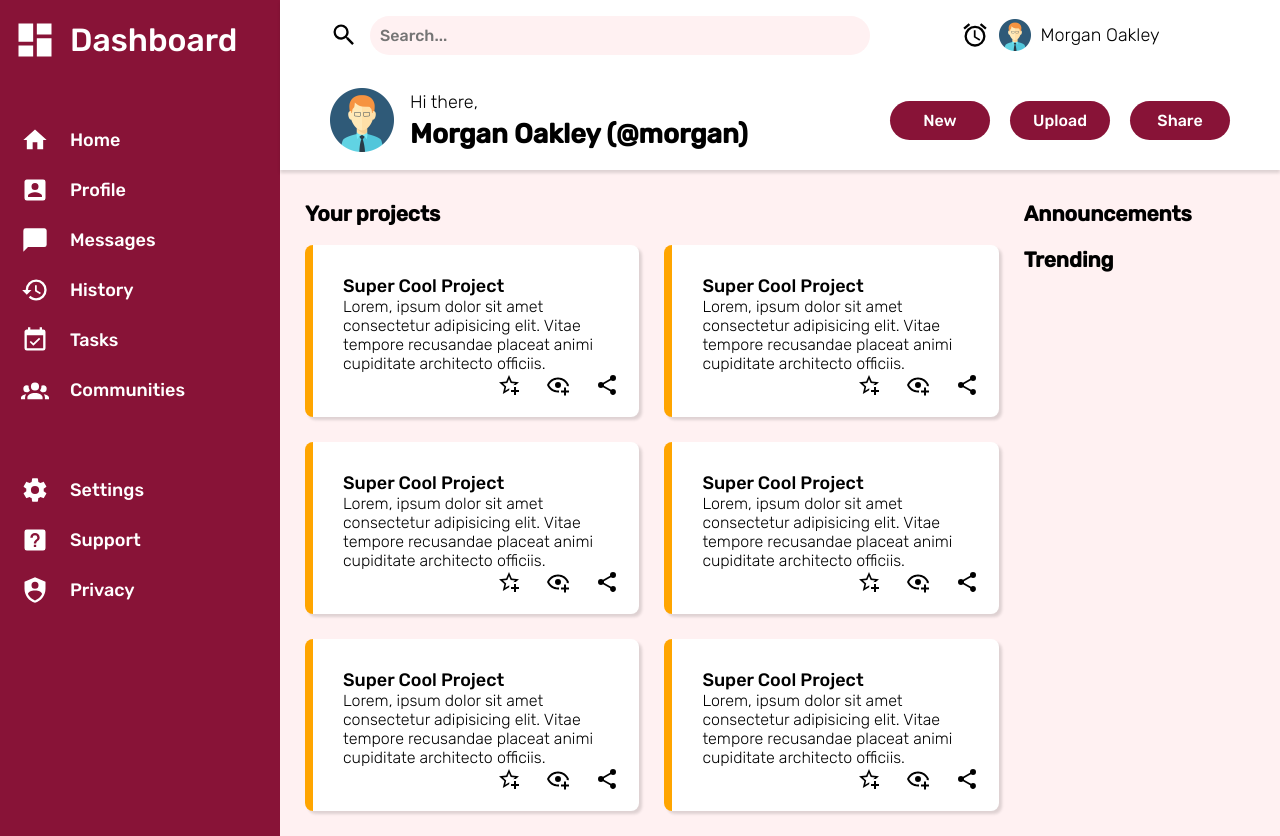
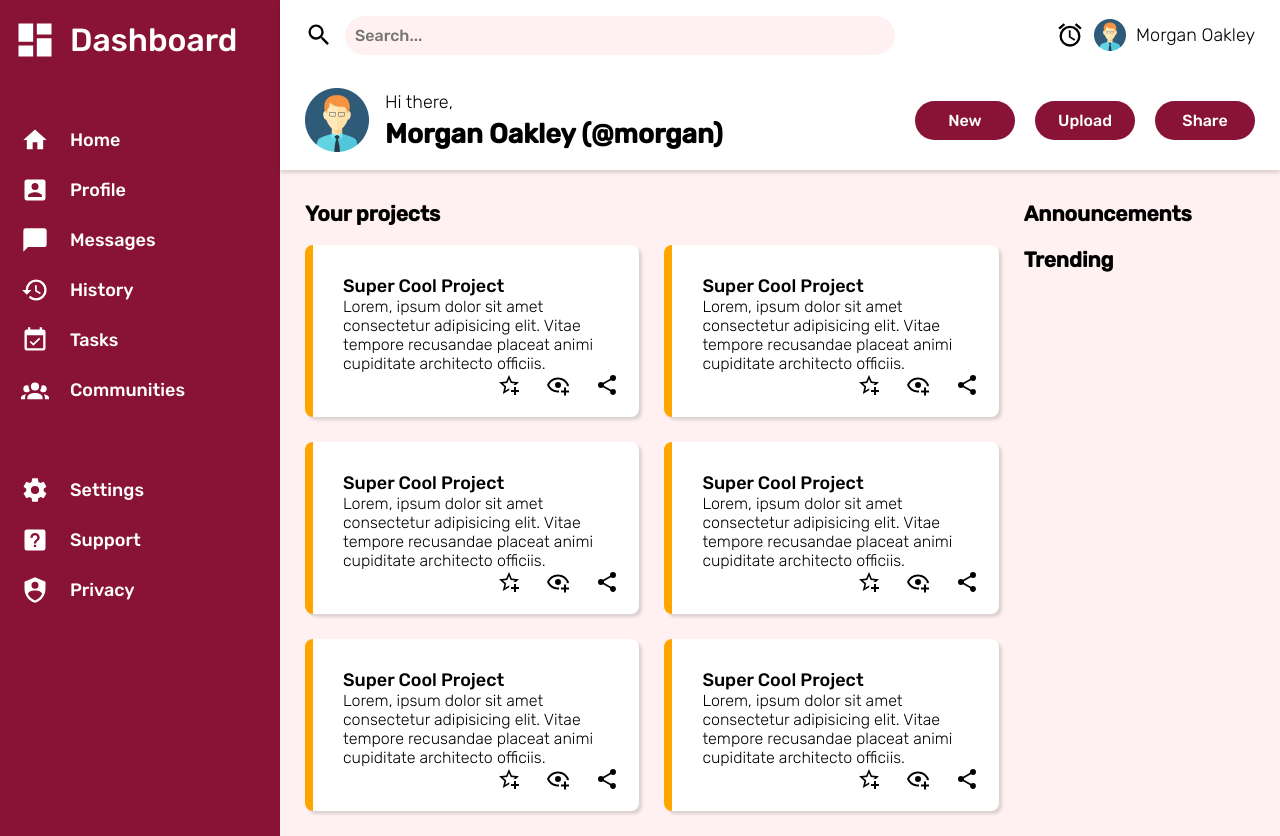
Before and after one commit to szty1/odin-dashboard, a plain HTML site: page index.html in a window 1280 px wide. Drawn offline with Linux system fonts and the light colour scheme.

Commit message:
header posititoning polish

```diff
--- a/style.css
+++ b/style.css
@@ -50,11 +50,11 @@ svg {
 .header {
     background-color: #ffffff;
     display: grid;
-    grid-template-columns: 2fr 1fr;
+    grid-template-columns: 3fr 1fr;
     grid-template-rows: 70px 1fr;
     column-gap: 20px;
     align-items: center;
-    padding: 0 50px;
+    padding: 0 25px;
     box-shadow: 0 3px 3px #00000022;
 }
 
@@ -83,7 +83,7 @@ svg {
 
 .header .user {
     align-self: center;
-    justify-self: center;
+    justify-self: right;
     display: grid;
     grid-template-columns: auto auto auto;
     gap: 10px;
```
